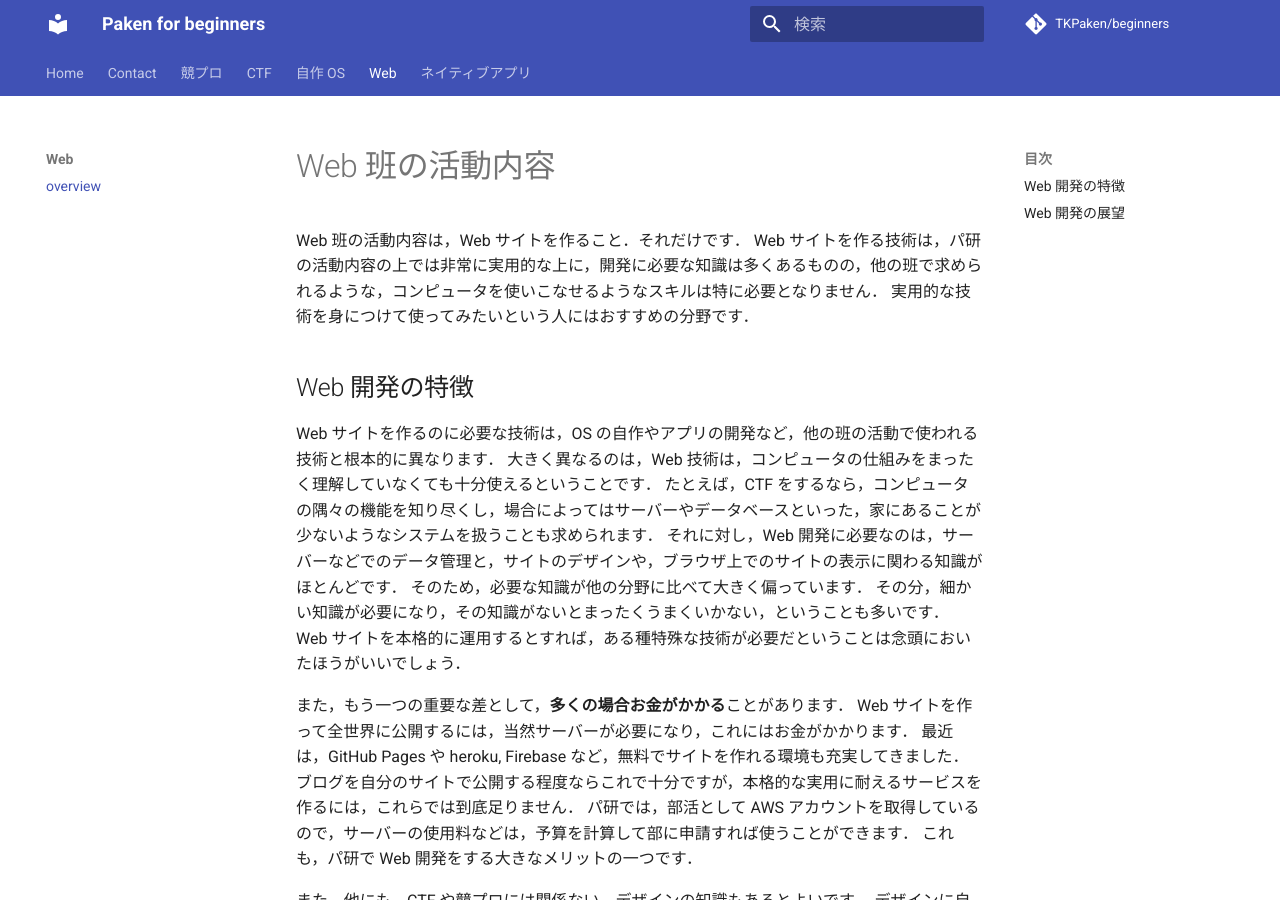
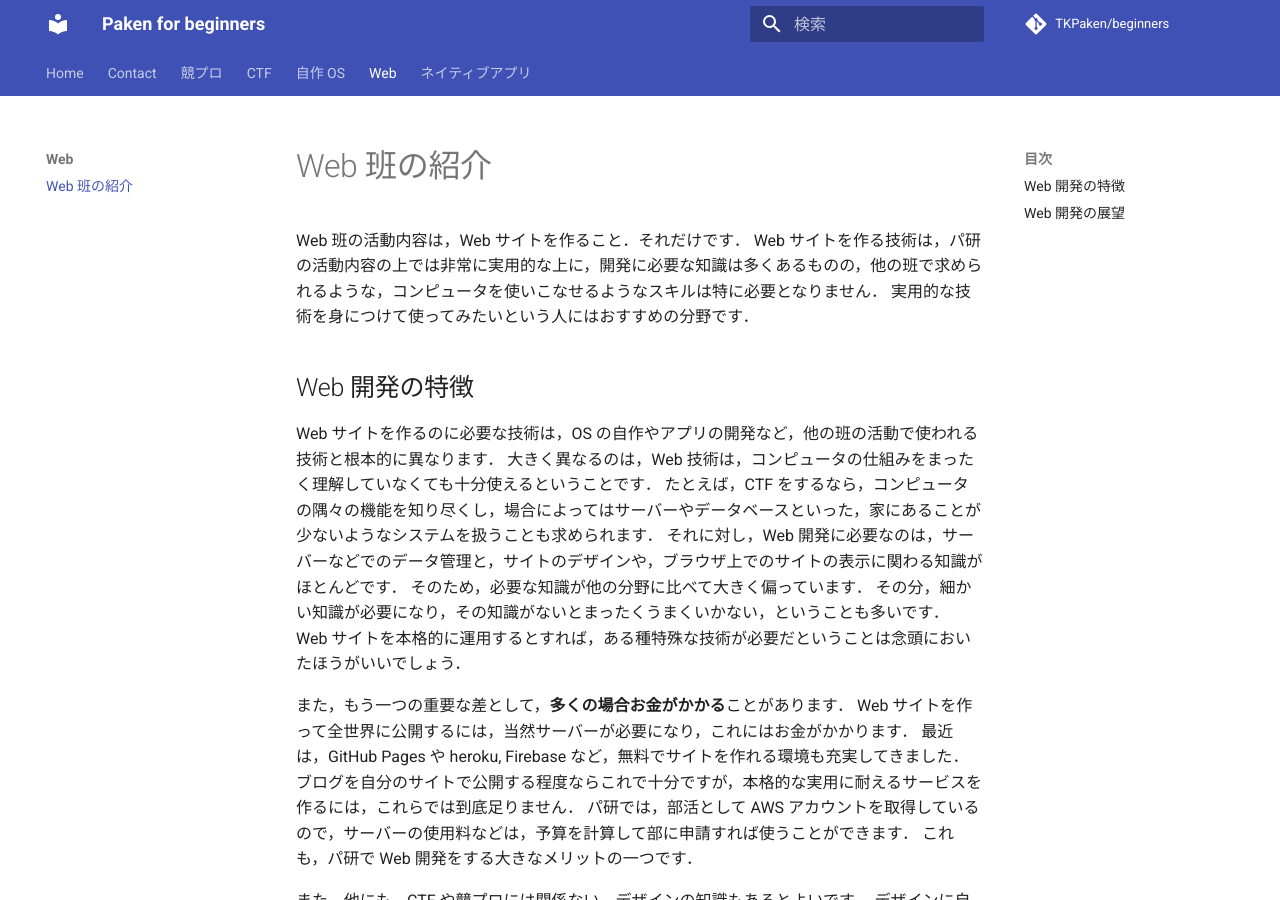
Before and after one commit to TKPaken/beginners, an MkDocs documentation site: the page built from docs/Web/index.md, in a window 1280 px wide and 900 px high. Built offline with MkDocs 1.6.1 and Material for MkDocs 9.7.7, drawn with Linux system fonts in a browser that asks for light colours; comment, search, counter and statistics services are not loaded.

Commit message:
タイトルに統一性を持たせた

```diff
--- a/docs/Web/index.md
+++ b/docs/Web/index.md
@@ -1,4 +1,4 @@
-# Web 班の活動内容
+# Web 班の紹介
 Web 班の活動内容は，Web サイトを作ること．それだけです．
 Web サイトを作る技術は，パ研の活動内容の上では非常に実用的な上に，開発に必要な知識は多くあるものの，他の班で求められるような，コンピュータを使いこなせるようなスキルは特に必要となりません．
 実用的な技術を身につけて使ってみたいという人にはおすすめの分野です．
--- a/mkdocs.yml
+++ b/mkdocs.yml
@@ -74,8 +74,8 @@ nav:
   - CTF:
     - CTF 班の紹介: CTF/index.md
   - 自作 OS:
-    - overview: OS/index.md
+    - OS 班の紹介 : OS/index.md
   - Web:
-    - overview: Web/index.md
+    - Web 班の紹介: Web/index.md
   - ネイティブアプリ:
     - overview: App/index.md
```
Also changed, not shown: docs/OS/index.md (+1 -1 lines).
